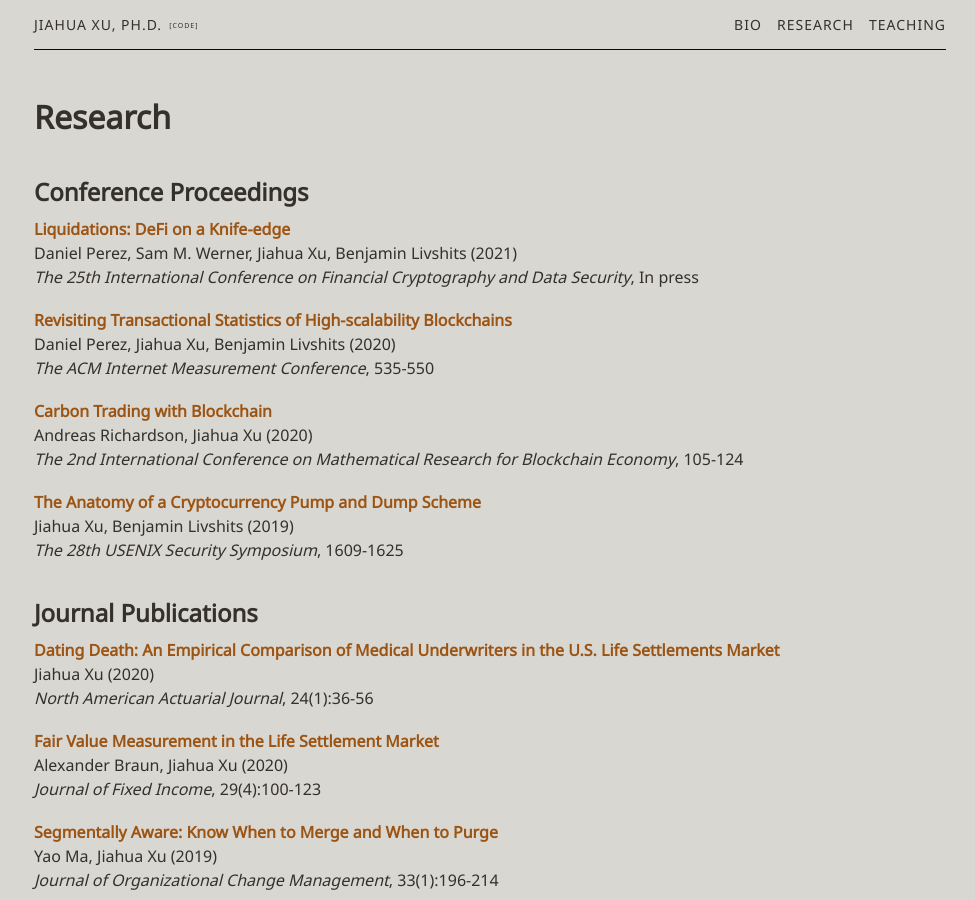
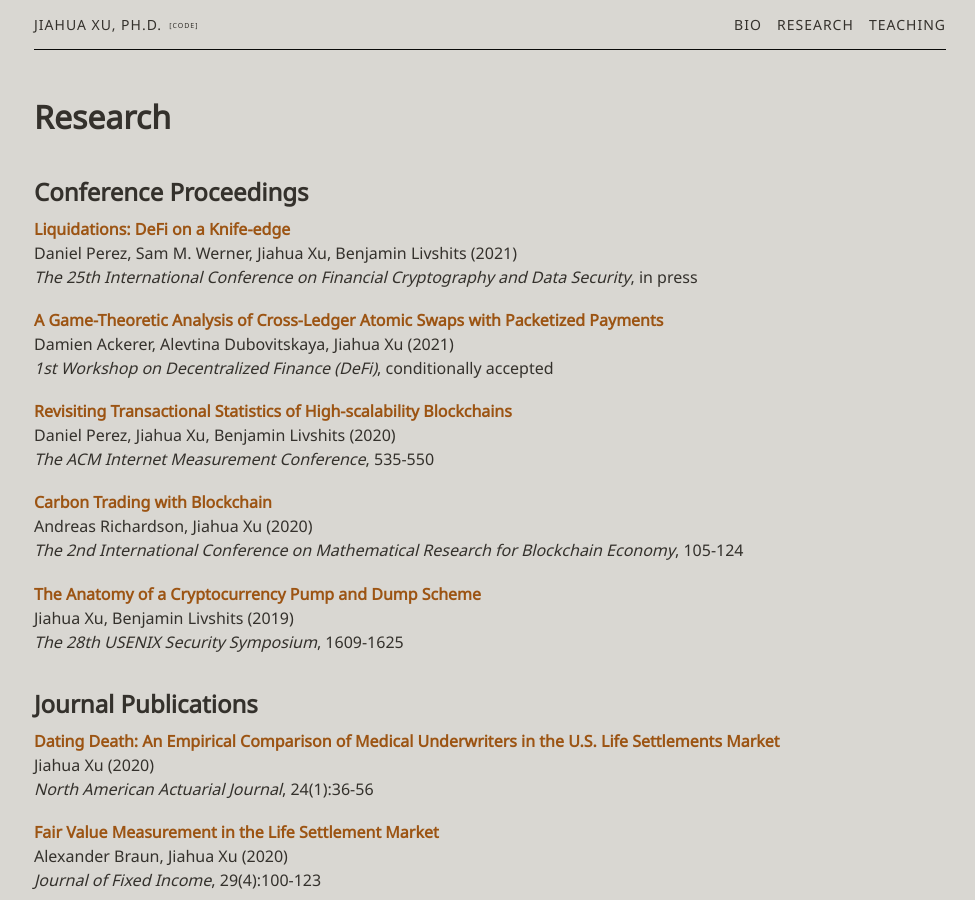
Before and after one commit to xujiahuayz/xujiahuayz.github.io, a Jekyll site: the page built from publications.md, in a window 1280 px wide and 900 px high. Shown: the whole window, without its empty margins (150-1125 px from the left). Built offline with Jekyll 4.4.1, drawn with Linux system fonts in a browser that asks for light colours; some of the changed text lies outside the part shown.

Commit message:
Update publications.md

```diff
--- a/publications.md
+++ b/publications.md
@@ -7,9 +7,16 @@ conf:
     - title:   "Liquidations: DeFi on a Knife-edge"
       author:  "Daniel Perez, Sam M. Werner, Jiahua Xu, Benjamin Livshits"
       journal: "The 25th International Conference on Financial Cryptography and Data Security"
-      number:  "In press"
+      number:  "in press"
       year:    "2021"
       url:     "https://arxiv.org/abs/2009.13235"
+
+    - title:   "A Game-Theoretic Analysis of Cross-Ledger Atomic Swaps with Packetized Payments"
+      author:  "Damien Ackerer, Alevtina Dubovitskaya, Jiahua Xu"
+      journal: "1st Workshop on Decentralized Finance (DeFi)"
+      number:  "conditionally accepted"
+      year:    "2021"
+      url:     ""
 
     - title:   "Revisiting Transactional Statistics of High-scalability Blockchains"
       author:  "Daniel Perez, Jiahua Xu, Benjamin Livshits"
```
Also changed, not shown: other parts of publications.md (+0 -3 lines).
